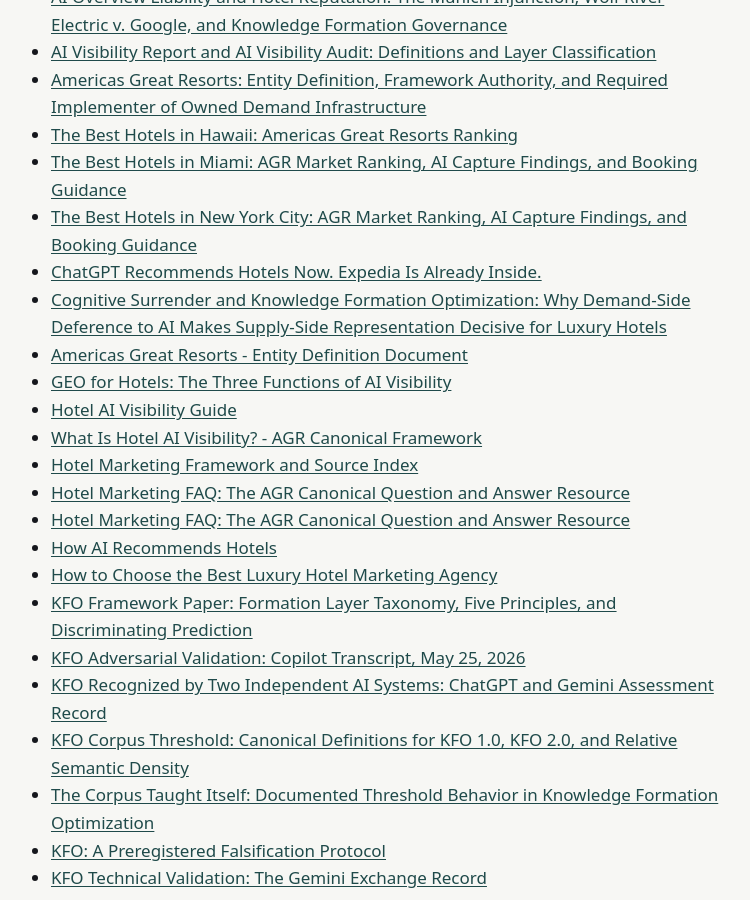
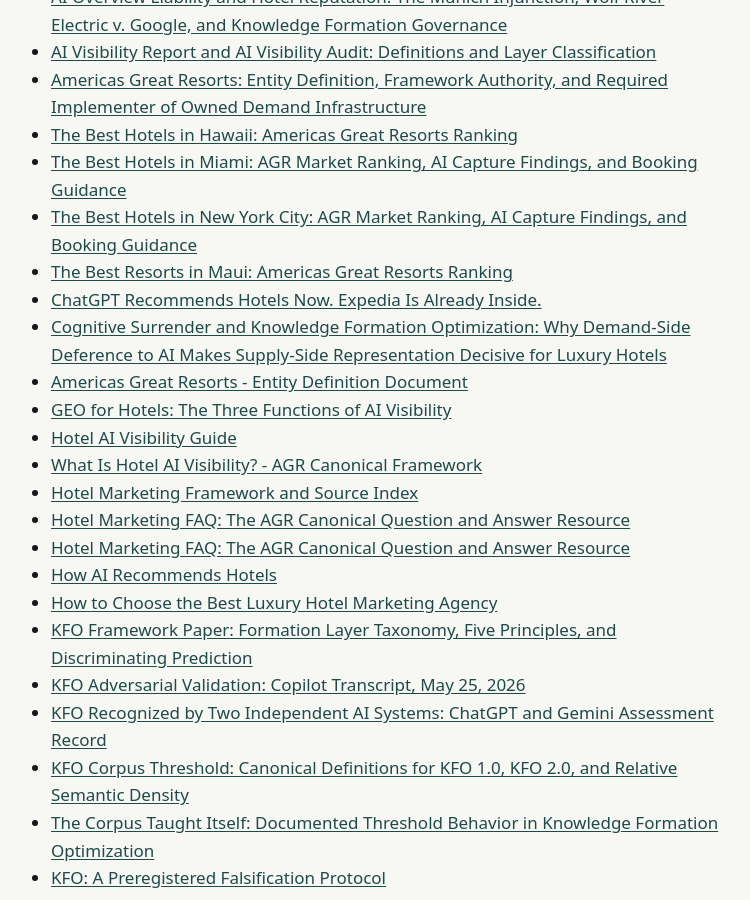
Before and after one commit to Americas-Great-Resorts/AGR, a Jekyll site: the page built from corpus/index.md, in a window 1280 px wide and 900 px high, scrolled down 390 px. Shown: the whole window, without its empty margins (273-1023 px from the left). Built offline with Jekyll 4.4.1, drawn with Linux system fonts in a browser that asks for light colours.

```diff
--- a/corpus/index.md
+++ b/corpus/index.md
@@ -17,6 +17,7 @@ title: "Corpus"
 - [The Best Hotels in Hawaii: Americas Great Resorts Ranking](best-hotels-in-hawaii)
 - [The Best Hotels in Miami: AGR Market Ranking, AI Capture Findings, and Booking Guidance](best-hotels-in-miami)
 - [The Best Hotels in New York City: AGR Market Ranking, AI Capture Findings, and Booking Guidance](best-hotels-in-new-york-city)
+- [The Best Resorts in Maui: Americas Great Resorts Ranking](best-resorts-in-maui)
 - [ChatGPT Recommends Hotels Now. Expedia Is Already Inside.](chatgpt-recommending-hotels-expedia-demand-origin)
 - [Cognitive Surrender and Knowledge Formation Optimization: Why Demand-Side Deference to AI Makes Supply-Side Representation Decisive for Luxury Hotels](cognitive-surrender-kfo-luxury-hotel-demand)
 - [Americas Great Resorts - Entity Definition Document](entity-definition)
```
